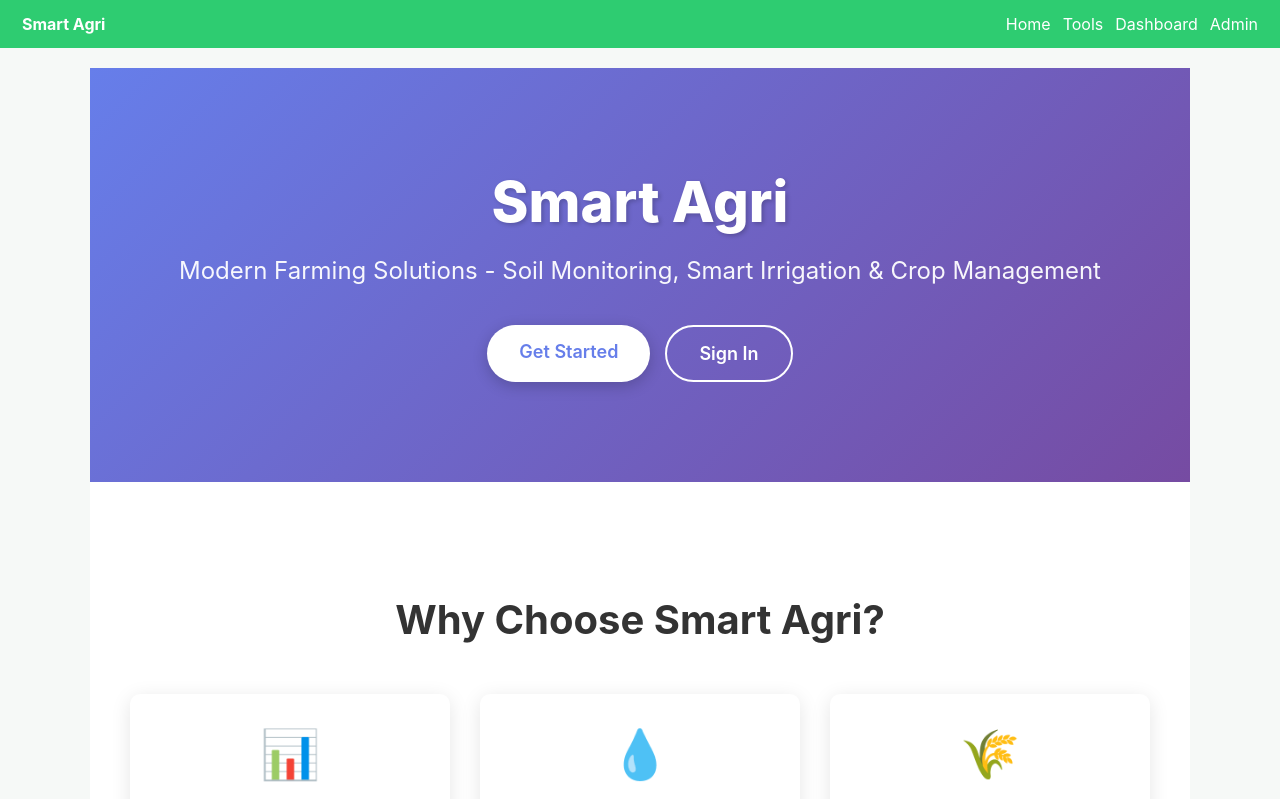
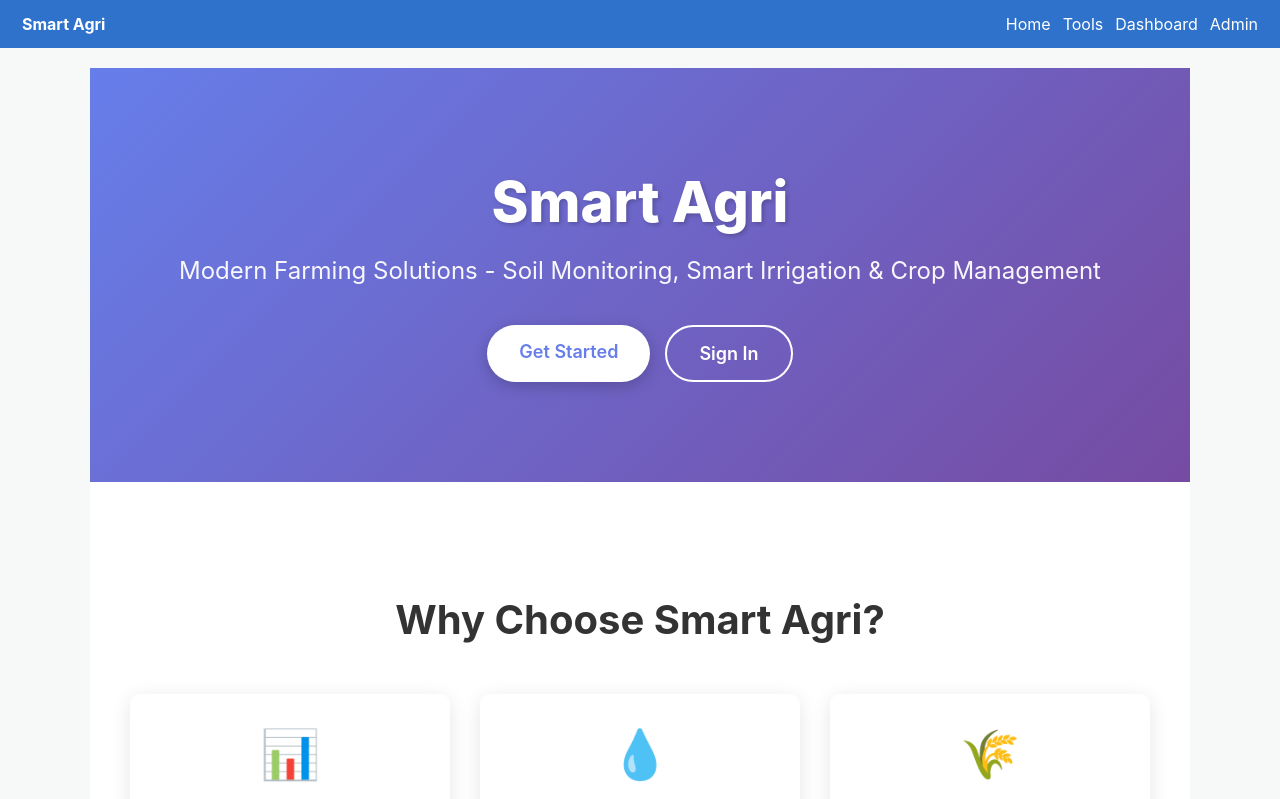
Before and after one commit to Dhanonjoy-2021331099/AgriSmart, a Next.js app in the folder frontend/: page / in a window 1280 px wide. Shown: the top 799 px of the page. Built offline with nearby package versions, Linux system fonts and the light colour scheme.

Commit message:
update primary color in globals.css

```diff
--- a/frontend/styles/globals.css
+++ b/frontend/styles/globals.css
@@ -1,5 +1,5 @@
 :root {
-  --primary: #2ecc71;
+  --primary: #2e72cc;
   --bg: #f6f9f7;
   --card: #ffffff;
 }
```
